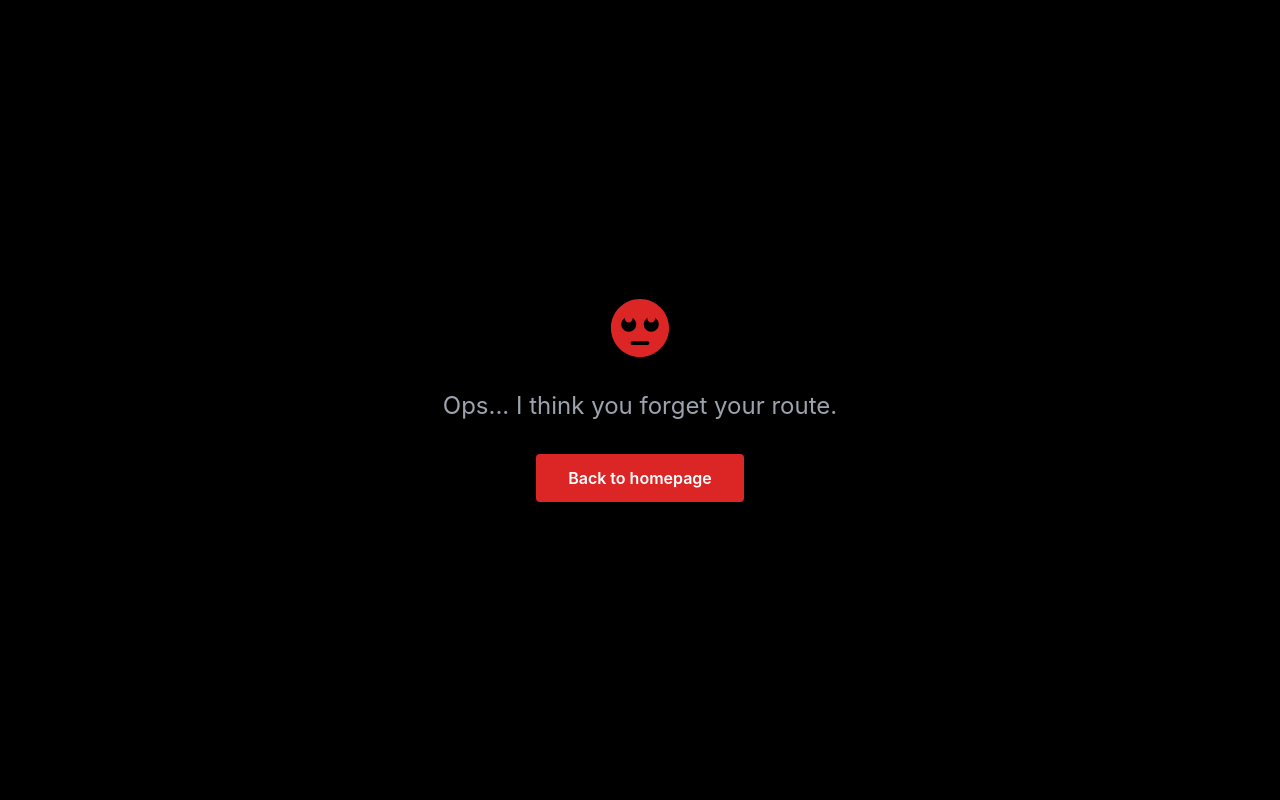
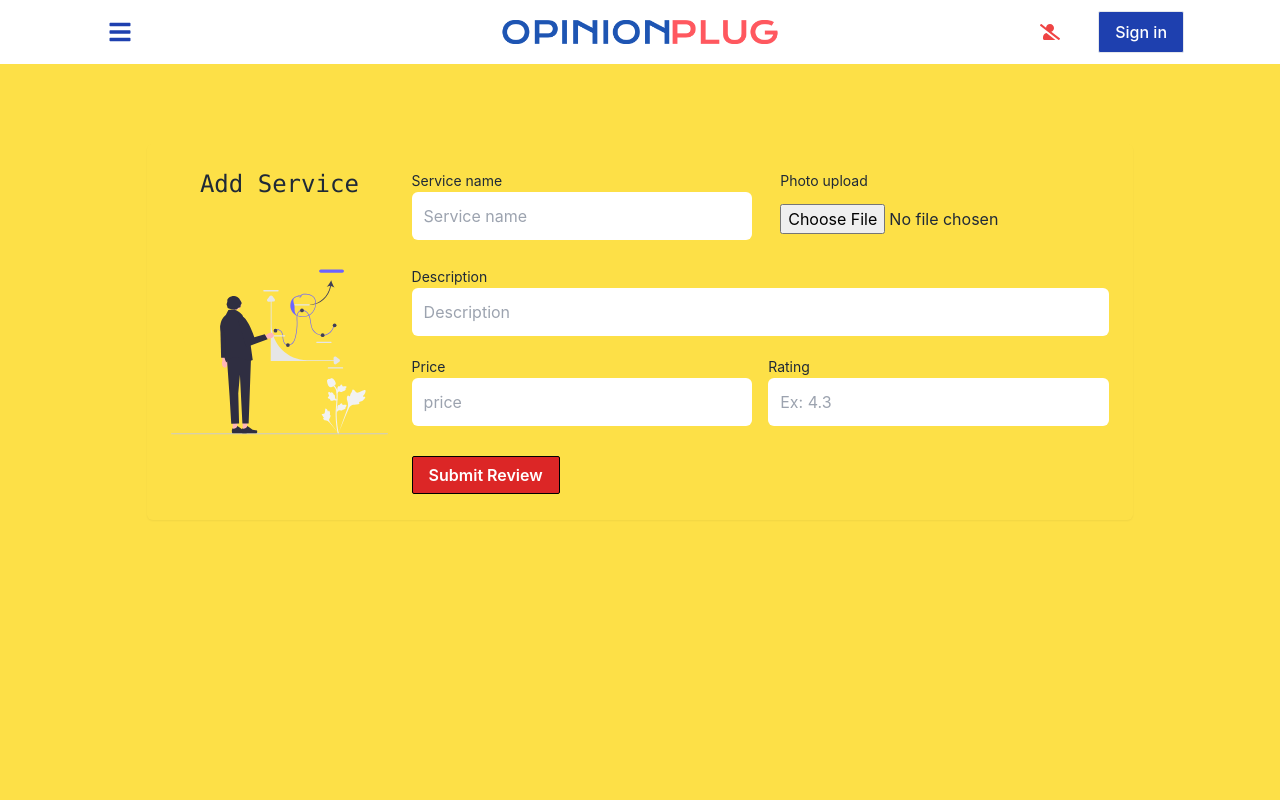
Before and after one commit to Jobayer109/Opinion-plug-client, a React (Create React App) app: page /addService in a window 1280 px wide. Shown: the top 800 px of the page. Built offline with nearby package versions, Linux system fonts and the light colour scheme; no server answers.

Commit message:
blogs route created

```diff
--- /dev/null
+++ b/src/Pages/Home/AddService.jsx
@@ -0,0 +1,129 @@
+import React from "react";
+import swal from "sweetalert";
+import banner from "../../assets/add service.svg";
+
+const AddService = () => {
+  const handleAddService = (e) => {
+    e.preventDefault();
+    const form = e.target;
+    const name = form.serviceName.value;
+    const img = form.filename.value;
+    const description = form.description.value;
+    const price = form.price.value;
+    const rating = form.rating.value;
+
+    const service = {
+      name,
+      img,
+      description,
+      price,
+      rating,
+    };
+
+    fetch("http://localhost:5000/service", {
+      method: "POST",
+      headers: {
+        "content-type": " application/json",
+      },
+      body: JSON.stringify(service),
+    })
+      .then((res) => res.json())
+      .then((data) => {
+        if (data.acknowledged) {
+          swal("Done", "Service added successfully", "success");
+          form.reset();
+        }
+      });
+  };
+
+  return (
+    <section className="p-6 bg-yellow-300  h-screen pt-20 ">
+      <form
+        onSubmit={handleAddService}
+        className="container flex flex-col mx-auto space-y-12 ng-untouched ng-pristine ng-valid w-[80%] mx-auto"
+      >
+        <fieldset className="grid grid-cols-4 gap-6 p-6 rounded-md shadow-sm dark:bg-gray-900">
+          <div className="space-y-2 col-span-full lg:col-span-1">
+            <p className="font-medium text-2xl text-center font-mono mb-2">Add Service</p>
+            <img className="h-72" src={banner} alt="" />
+          </div>
+          <div className="grid grid-cols-6 gap-4 col-span-full lg:col-span-3">
+            <div className="col-span-full sm:col-span-3">
+              <label for="Service name" className="text-sm">
+                Service name
+              </label>
+              <input
+                name="serviceName"
+                type="text"
+                placeholder="Service name"
+                className="w-full rounded-md p-3"
+                required
+              />
+            </div>
+
+            <div className="col-span-full sm:col-span-3">
+              <label for="photoURL" className="text-sm ml-3">
+                Photo upload
+              </label>
+              <input
+                type="file"
+                name="filename"
+                accept="image/*"
+                className="w-full rounded-md p-3"
+                required
+              />
+            </div>
+
+            <div className="col-span-full">
+              <label for="" className="text-sm">
+                Description
+              </label>
+              <input
+                type="text"
+                name="description"
+                placeholder="Description"
+                className="w-full rounded-md p-3"
+                required
+              />
+            </div>
+            <div className="col-span-full sm:col-span-3">
+              <label for="" className="text-sm">
+                Price
+              </label>
+              <input
+                type="text"
+                name="price"
+                placeholder="price"
+                className="w-full rounded-md p-3"
+                data-temp-mail-org="0"
+                required
+              />
+            </div>
+            <div className="col-span-full sm:col-span-3">
+              <label for="" className="text-sm">
+                Rating
+              </label>
+              <input
+                type="text"
+                name="rating"
+                placeholder="Ex: 4.3"
+                className="w-full rounded-md p-3"
+                data-temp-mail-org="0"
+                required
+              />
+            </div>
+            <div className=" text-center mr-3">
+              <input
+                type="submit"
+                className="border border-black px-4 mt-3 py-1.5 translate duration-300 ease-in bg-red-600 hover:bg-white hover:text-black font-semibold text-white rounded-sm"
+                value="Submit Review"
+              />
+            </div>
+          </div>
+        </fieldset>
+      </form>
+    </section>
+  );
+};
+
+export default AddService;
--- a/src/Pages/Review/MyReview.jsx
+++ b/src/Pages/Review/MyReview.jsx
@@ -21,12 +21,13 @@ const MyReview = () => {
     })
       .then((res) => res.json())
       .then((data) => {
-        if (data.deletedCount) {
+        if (data.deletedCount > 0) {
           swal("Ok", "Your review is deleted successfully", "success");
           const remaining = reviews.filter((rvw) => rvw._id !== _id);
           setReviews(remaining);
+        } else {
+          swal("ops", "No review", "warning")
         }
-        console.log(data);
       });
   };
 
--- a/src/Pages/Review/Reviews.jsx
+++ b/src/Pages/Review/Reviews.jsx
@@ -4,7 +4,11 @@ import { AuthContext } from "../Contexts/AuthProvider";
 
 const Reviews = ({ review, handleDeleteReview }) => {
   const { user } = useContext(AuthContext);
-  const { country, comment, userName, email, _id, date } = review;
+  const { comment, userName, _id, date } = review;
+
+
+
+
   return (
     <div className="container flex flex-col w-full max-w-lg p-6 mx-auto divide-y rounded-md divide-gray-600 border bg-yellow-100">
       <div className="flex justify-between p-4">
--- a/src/Pages/Shared/Blogs.jsx
+++ b/src/Pages/Shared/Blogs.jsx
@@ -0,0 +1,81 @@
+import React from 'react';
+import { FaCheckCircle } from 'react-icons/fa';
+
+const Blogs = () => {
+    return (
+      <div className="w-[80%] mx-auto pt-20">
+        <div className="flex space-x-2 sm:space-x-4 border rounded-lg shadow-lg p-8 bg-gray-200 mb-12">
+          <FaCheckCircle className="text-4xl text-red-500" />
+          <div className="space-y-2">
+            <p className="text-2xl font-mono text-blue-700">
+              What is the difference between SQL and NoSQL ?
+            </p>
+            <p className=" font-serif text-justify text-xl">
+              SQL databases are vertically scalable, while NoSQL databases are horizontally
+              scalable. SQL databases are table-based, while NoSQL databases are document,
+              key-value, graph, or wide-column stores. SQL databases are better for multi-row
+              transactions, while NoSQL is better for unstructured data like documents or JSON.
+            </p>
+          </div>
+        </div>
+        <div className="flex space-x-2 sm:space-x-4 border rounded-lg shadow-lg p-8 bg-gray-200 mb-12">
+          <FaCheckCircle className="text-4xl text-red-500" />
+          <div className="space-y-2">
+            <p className="text-2xl font-mono text-blue-700">What is JWT, and how does it work? </p>
+            <p className=" font-serif text-justify text-xl">
+              JSON Web Token is a proposed Internet standard for creating data with optional
+              signature and/or optional encryption whose payload holds JSON that asserts some number
+              of claims. The tokens are signed either using a private secret or a public/private
+              key. Authentication server verifies the credentials and issues a jwt signed using
+              either a secret salt or a private key. User's Client uses the JWT to access protected
+              resources by passing the JWT in HTTP Authorization header. Resource server then
+              verifies the authenticity of the token using the secret salt/ public key.
+            </p>
+          </div>
+        </div>
+        <div className="flex space-x- sm:space-x-4 border rounded-lg shadow-lg p-8 bg-gray-200 mb-12">
+          <FaCheckCircle className="text-4xl text-red-500" />
+          <div className="space-y-2">
+            <p className="text-2xl font-mono text-blue-700">What is JWT, and how does it work? </p>
+            <p className=" font-serif text-justify text-xl">
+              JSON Web Token is a proposed Internet standard for creating data with optional
+              signature and/or optional encryption whose payload holds JSON that asserts some number
+              of claims. The tokens are signed either using a private secret or a public/private
+              key. Authentication server verifies the credentials and issues a jwt signed using
+              either a secret salt or a private key. User's Client uses the JWT to access protected
+              resources by passing the JWT in HTTP Authorization header. Resource server then
+              verifies the authenticity of the token using the secret salt/ public key.
+            </p>
+          </div>
+        </div>
+        <div className="flex space-x- sm:space-x-4 border rounded-lg shadow-lg p-8 bg-gray-200 mb-12">
+          <FaCheckCircle className="text-4xl text-red-500" />
+          <div className="space-y-2">
+            <p className="text-2xl font-mono text-blue-700">
+              What is the difference between javascript and NodeJS?
+            </p>
+            <p className=" font-serif text-justify text-xl">
+              JavaScript is a simple programming language that can be used with any browser that has
+              the JavaScript Engine installed. Node. js, on the other hand, is an interpreter or
+              execution environment for the JavaScript programming language.
+            </p>
+          </div>
+        </div>
+        <div className="flex space-x- sm:space-x-4 border rounded-lg shadow-lg p-8 bg-gray-200 mb-20">
+          <FaCheckCircle className="text-4xl text-red-500" />
+          <div className="space-y-2">
+            <p className="text-2xl font-mono text-blue-700">
+              What is the difference between javascript and NodeJS?
+            </p>
+            <p className=" font-serif text-justify text-xl">
+              NodeJS receives multiple client requests and places them into EventQueue. NodeJS is
+              built with the concept of event-driven architecture. NodeJS has its own EventLoop
+              which is an infinite loop that receives requests and processes them.
+            </p>
+          </div>
+        </div>
+      </div>
+    );
+};
+
+export default Blogs;
--- a/src/Router/Routes.jsx
+++ b/src/Router/Routes.jsx
@@ -1,5 +1,6 @@
 import { createBrowserRouter } from "react-router-dom";
 import Main from "../layout/Main";
+import AddService from "../Pages/Home/AddService";
 import Home from "../Pages/Home/Home";
 import ServiceDetails from "../Pages/Home/ServiceDetails";
 import Services from "../Pages/Home/Services";
@@ -7,6 +8,7 @@ import Login from "../Pages/Login/Login";
 import Register from "../Pages/Login/Register";
 import MyReview from "../Pages/Review/MyReview";
 import SubmitReview from "../Pages/Review/SubmitReview";
+import Blogs from "../Pages/Shared/Blogs";
 import ErrorPage from "../Pages/Shared/ErrorPage";
 import PrivetRoutes from "./PrivetRoutes";
 
@@ -48,9 +50,21 @@ export const router = createBrowserRouter([
       },
       {
         path: "myReview/:serviceId",
-        element: <MyReview></MyReview>,
+        element: (
+          <PrivetRoutes>
+            <MyReview></MyReview>
+          </PrivetRoutes>
+        ),
         loader: (params) => fetch(`http://localhost:5000/reviews?serviceId=${params.serviceId}`),
       },
+      {
+        path: 'addService',
+        element: <AddService></AddService>
+      },
+      {
+        path: 'blogs',
+        element: <Blogs></Blogs>
+      }
     ],
   },
 ]);
```
Also changed, not shown: src/assets/add service.svg (added).
